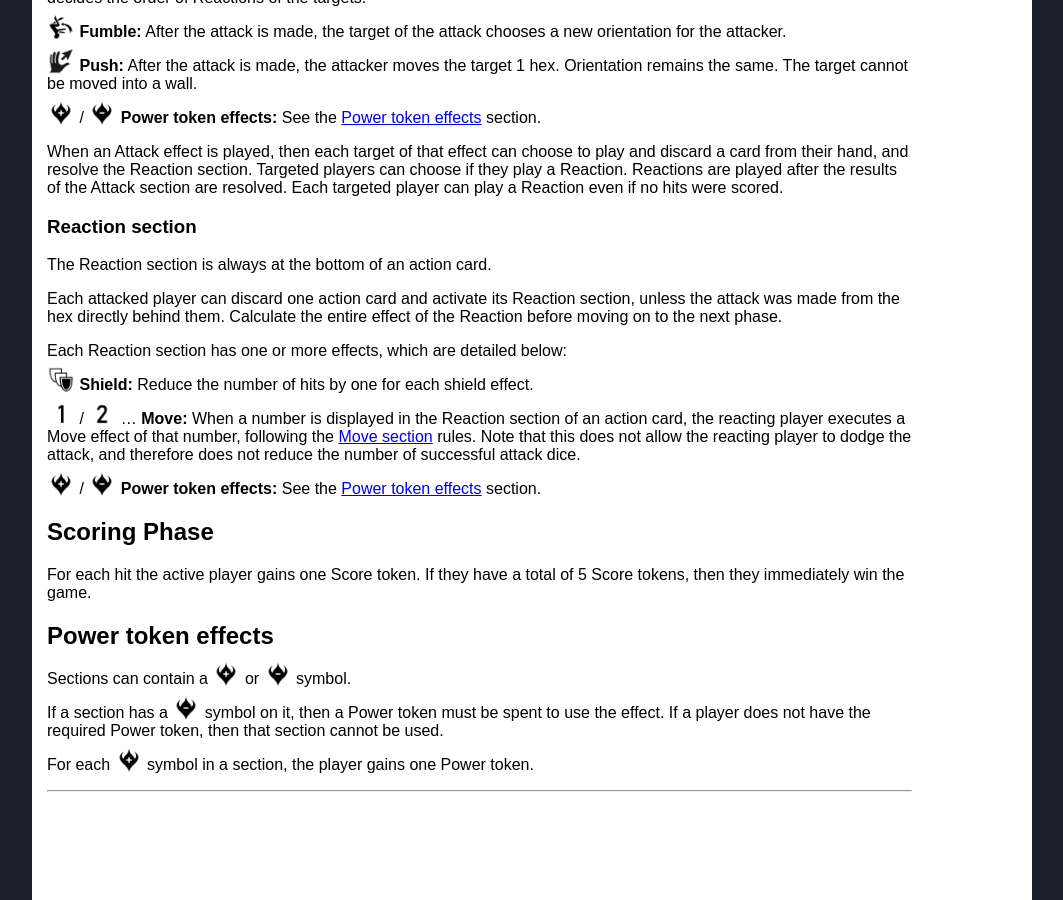
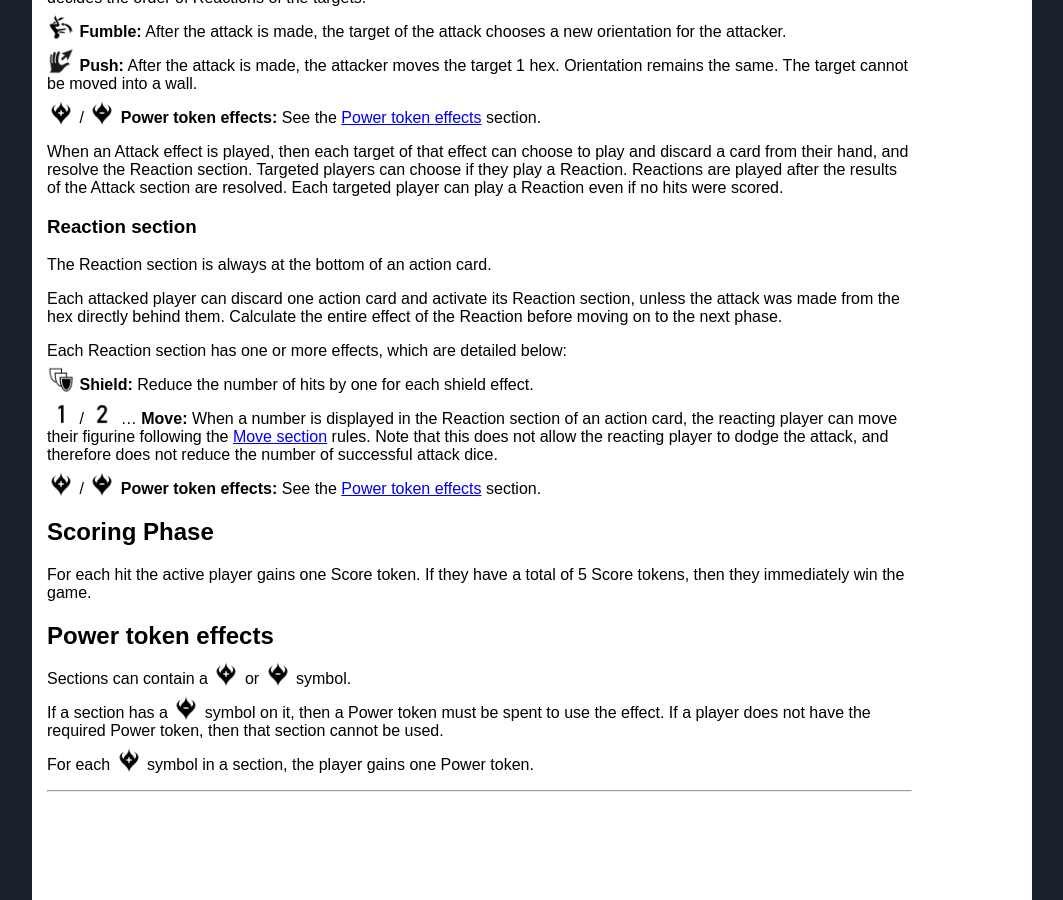
Before and after one commit to abregado/champions-combat, a Jekyll site: the page built from index.html, in a window 1280 px wide and 900 px high, scrolled down 3610 px. Shown: the whole window, without its empty margins (116-1179 px from the left). Built offline with Jekyll 4.4.1, drawn with Linux system fonts in a browser that asks for light colours; some of the changed text lies outside the part shown.

Commit message:
removed unnecessary part in Reaction section

```diff
--- a/_chapters/rules.md
+++ b/_chapters/rules.md
@@ -167,8 +167,7 @@ Each Reaction section has one or more effects, which are detailed below:
 **Shield:** Reduce the number of hits by one for each shield effect.
 
 {% include icon_image.html link='files/images/icon-1.png' %} / {% include icon_image.html link='files/images/icon-2.png' %} ...
-**Move:** When a number is displayed in the Reaction section of an action card, the reacting player executes a Move effect
-of that number, following the [Move section](#move-section) rules.
+**Move:** When a number is displayed in the Reaction section of an action card, the reacting player can move their figurine following the [Move section](#move-section) rules.
 Note that this does not allow the reacting player to dodge the attack, and therefore does not reduce the number of successful attack dice.
 
 {% include icon_image.html link='files/images/icon-power-up.png' %} / {% include icon_image.html link='files/images/icon-power-down.png' %}
```
Also changed, not shown: other parts of _chapters/rules.md (+1 -1 lines).
